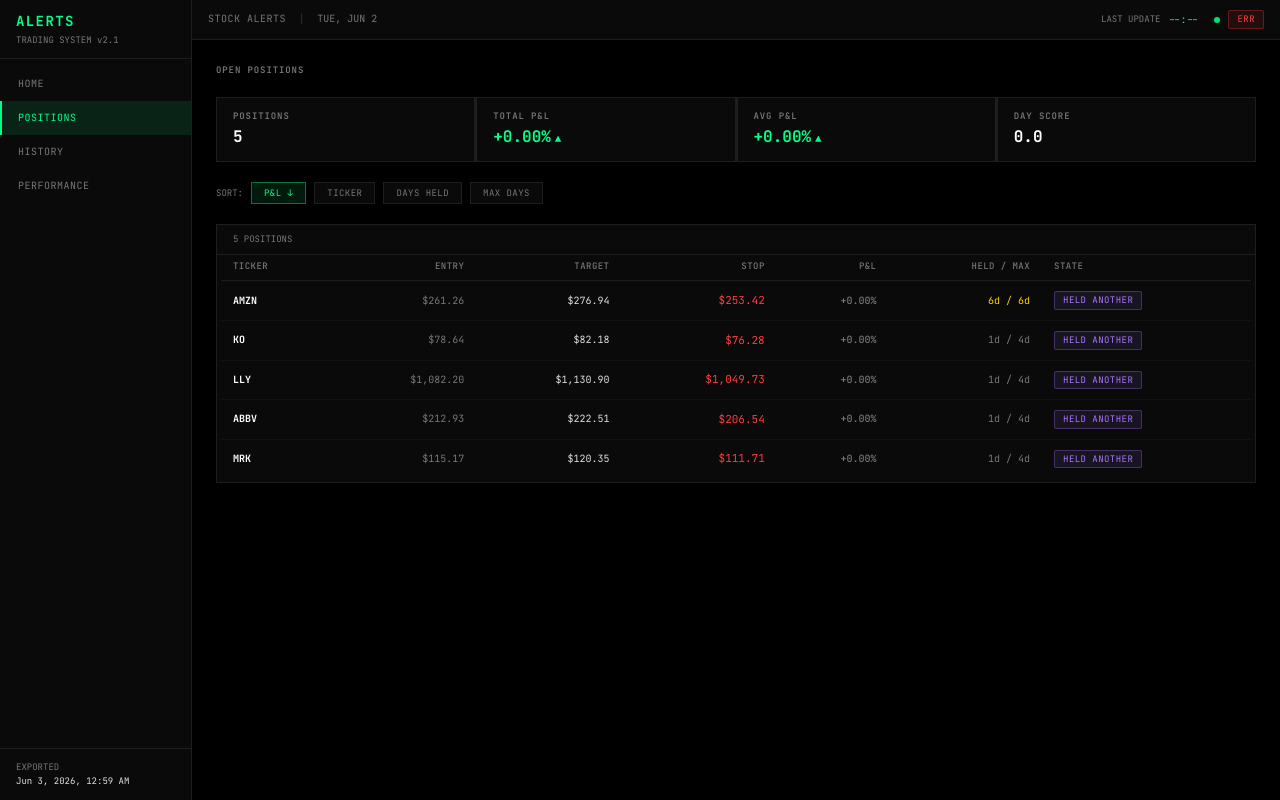
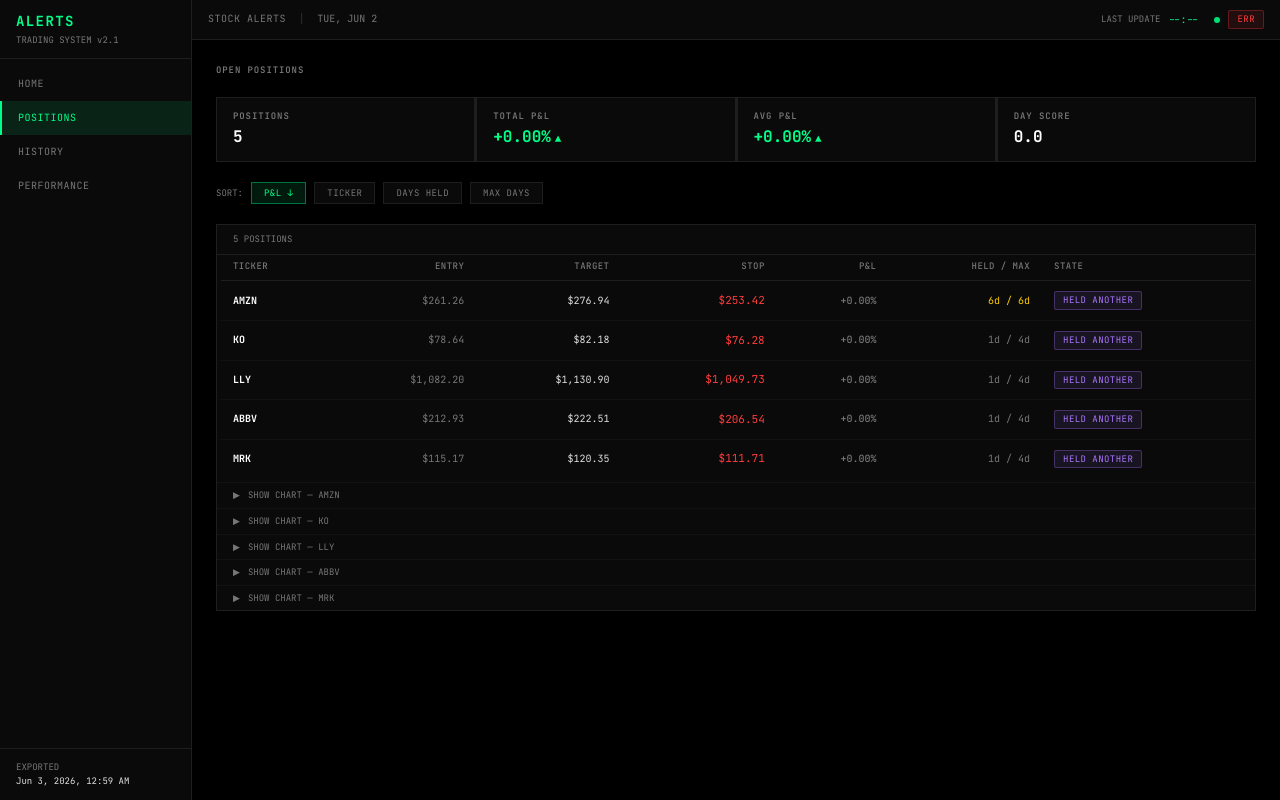
Before and after one commit to npmisantosh/stocks, a React (Vite) app: page /positions in a window 1280 px wide. Built offline with nearby package versions, Linux system fonts and the light colour scheme.

Commit message:
feat: add expandable candlestick charts to OpenPositionsPage

```diff
--- a/src/pages/OpenPositionsPage.tsx
+++ b/src/pages/OpenPositionsPage.tsx
@@ -1,10 +1,13 @@
-import { useState } from 'react'
+import { useState, useEffect } from 'react'
 import Spinner from '../components/ui/Spinner'
 import PositionsTable from '../components/dashboard/PositionsTable'
 import { useAlertData } from '../hooks/useAlertData'
 import { useAutoRefresh } from '../hooks/useAutoRefresh'
 import { formatPct } from '../lib/formatters'
 import MetricCard from '../components/ui/MetricCard'
+import { fetchOHLCData } from '../lib/api'
+import { OHLCData } from '../types/ohlc'
+import TradeDetailPanel from '../components/trade/TradeDetailPanel'
 
 type SortKey = 'ticker' | 'entry_price' | 'pnl' | 'days_held' | 'hold_days'
 
@@ -13,6 +16,12 @@
   useAutoRefresh({ onRefresh: refetch })
   const [sortKey, setSortKey] = useState<SortKey>('pnl')
   const [sortAsc, setSortAsc] = useState(false)
+  const [ohlc, setOhlc] = useState<OHLCData | null>(null)
+  const [selectedTicker, setSelectedTicker] = useState<string | null>(null)
+
+  useEffect(() => {
+    fetchOHLCData().then(setOhlc).catch(() => {})
+  }, [])
 
   if (loading) return (
     <div className="flex items-center justify-center h-64">
@@ -104,8 +113,35 @@
         <div className="px-4 py-2 border-b border-border flex items-center justify-between">
           <span className="text-2xs text-text-dim font-mono">{sorted.length} POSITIONS</span>
         </div>
-        <div className="p-1 overflow-x-auto">
-          <PositionsTable openPositions={sorted} />
+        <div>
+          <div className="p-1 overflow-x-auto">
+            <PositionsTable openPositions={sorted} />
+          </div>
+          {sorted.map((pos) => (
+            <div key={pos.ticker}>
+              <button
+                onClick={() =>
+                  setSelectedTicker(selectedTicker === pos.ticker ? null : pos.ticker)
+                }
+                className="w-full flex items-center gap-2 px-4 py-1.5 text-2xs font-mono text-text-dim hover:bg-bg-hover border-t border-border/40 transition-colors"
+              >
+                <span className={`transition-transform ${selectedTicker === pos.ticker ? 'rotate-90' : ''}`}>
+                  ▶
+                </span>
+                <span>SHOW CHART — {pos.ticker}</span>
+              </button>
+              {selectedTicker === pos.ticker && ohlc?.tickers[pos.ticker] && (
+                <TradeDetailPanel
+                  ticker={pos.ticker}
+                  entryPrice={pos.entry_price}
+                  targetPrice={pos.target_price}
+                  stopPrice={pos.stop_price}
+                  entryDate={pos.entry_date}
+                  bars={ohlc.tickers[pos.ticker]}
+                />
+              )}
+            </div>
+          ))}
         </div>
       </div>
     </div>
```
